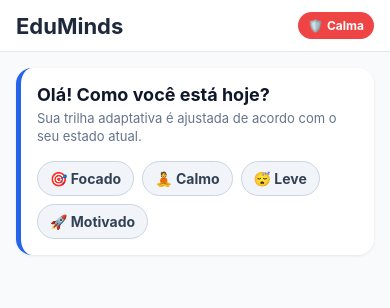
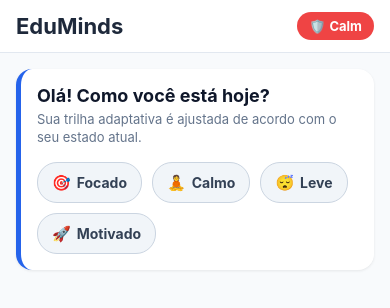
Before and after one commit to andersonpereira07716-oss/EduMindsAI, a React Native app: screen / in a window 390 px wide. Shown: the top 308 px of the page. Built offline with nearby package versions, Linux system fonts and the light colour scheme.

Commit message:
Separate emoji from text label to fix rendering on Android

```diff
--- a/App.js
+++ b/App.js
@@ -14,10 +14,10 @@ export default function App() {
   const [selectedMood, setSelectedMood] = useState(null);
 
   const moods = [
-    { id: 'focado', label: '🎯 Focado', color: '#16A34A' },
-    { id: 'ansioso', label: '🧘 Calmo', color: '#D97706' },
-    { id: 'cansado', label: '😴 Leve', color: '#9333EA' },
-    { id: 'motivado', label: '🚀 Motivado', color: '#2563EB' },
+    { id: 'focado', icon: '🎯', label: 'Focado', color: '#16A34A' },
+    { id: 'ansioso', icon: '🧘', label: 'Calmo', color: '#D97706' },
+    { id: 'cansado', icon: '😴', label: 'Leve', color: '#9333EA' },
+    { id: 'motivado', icon: '🚀', label: 'Motivado', color: '#2563EB' },
   ];
 
   const tracks = {
@@ -59,7 +59,7 @@ export default function App() {
         <Text style={styles.title}>EduMinds</Text>
         <TouchableOpacity style={styles.panicButton} onPress={handlePanicMode} activeOpacity={0.8}>
           <Text style={styles.panicIcon}>🛡️</Text>
-          <Text style={styles.panicButtonText}>Calma</Text>
+          <Text style={styles.panicButtonText}>Calm</Text>
         </TouchableOpacity>
       </View>
 
@@ -71,7 +71,7 @@ export default function App() {
             Sua trilha adaptativa é ajustada de acordo com o seu estado atual.
           </Text>
 
-          {/* Seleção de Humor */}
+          {/* Seleção de Humor com Emojis Separados */}
           <View style={styles.moodGrid}>
             {moods.map((item) => {
               const isSelected = selectedMood === item.id;
@@ -81,11 +81,15 @@ export default function App() {
                   activeOpacity={0.7}
                   style={[
                     styles.moodChip,
-                    { backgroundColor: isSelected ? item.color : '#F1F5F9', borderColor: isSelected ? item.color : '#CBD5E1' }
+                    {
+                      backgroundColor: isSelected ? item.color : '#F1F5F9',
+                      borderColor: isSelected ? item.color : '#CBD5E1'
+                    }
                   ]}
                   onPress={() => setSelectedMood(item.id)}
                 >
-                  <Text style={{ fontSize: 14, color: isSelected ? '#FFFFFF' : '#334155', fontWeight: 'bold' }}>
+                  <Text style={styles.chipIcon}>{item.icon}</Text>
+                  <Text style={[styles.chipText, { color: isSelected ? '#FFFFFF' : '#334155' }]}>
                     {item.label}
                   </Text>
                 </TouchableOpacity>
@@ -136,18 +140,18 @@ const styles = StyleSheet.create({
     flexDirection: 'row',
     alignItems: 'center',
     backgroundColor: '#EF4444',
-    paddingHorizontal: 10,
+    paddingHorizontal: 12,
     paddingVertical: 6,
     borderRadius: 16,
   },
   panicIcon: {
-    fontSize: 12,
+    fontSize: 13,
     marginRight: 4,
   },
   panicButtonText: {
     color: '#ffffff',
     fontWeight: 'bold',
-    fontSize: 12,
+    fontSize: 13,
   },
   content: {
     padding: 16,
@@ -179,15 +183,23 @@ const styles = StyleSheet.create({
   moodGrid: {
     flexDirection: 'row',
     flexWrap: 'wrap',
-    gap: 8,
+    gap: 10,
   },
   moodChip: {
     flexDirection: 'row',
     alignItems: 'center',
-    paddingHorizontal: 12,
-    paddingVertical: 8,
+    paddingHorizontal: 14,
+    paddingVertical: 10,
     borderRadius: 20,
     borderWidth: 1,
+  },
+  chipIcon: {
+    fontSize: 15,
+    marginRight: 6,
+  },
+  chipText: {
+    fontSize: 14,
+    fontWeight: 'bold',
   },
   section: {
     marginTop: 20,
```
